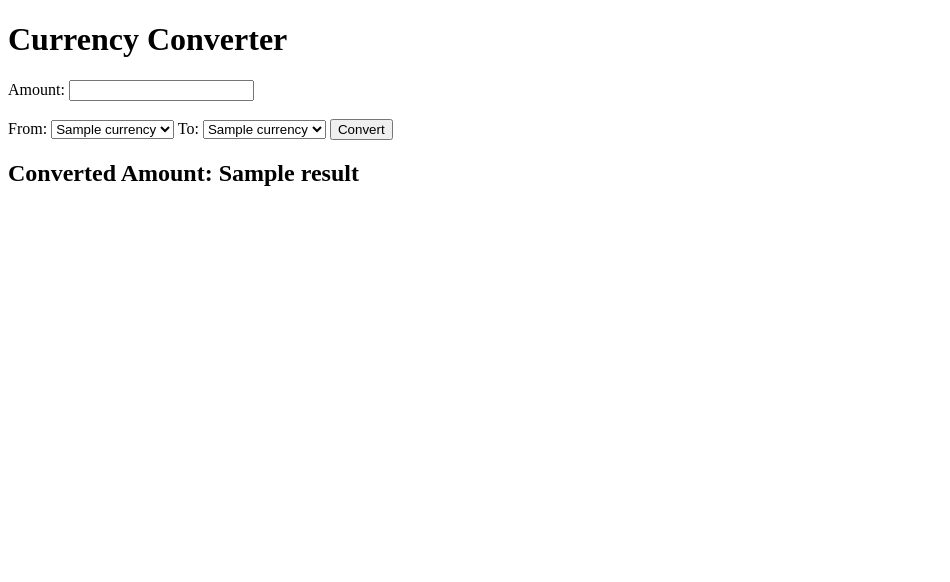
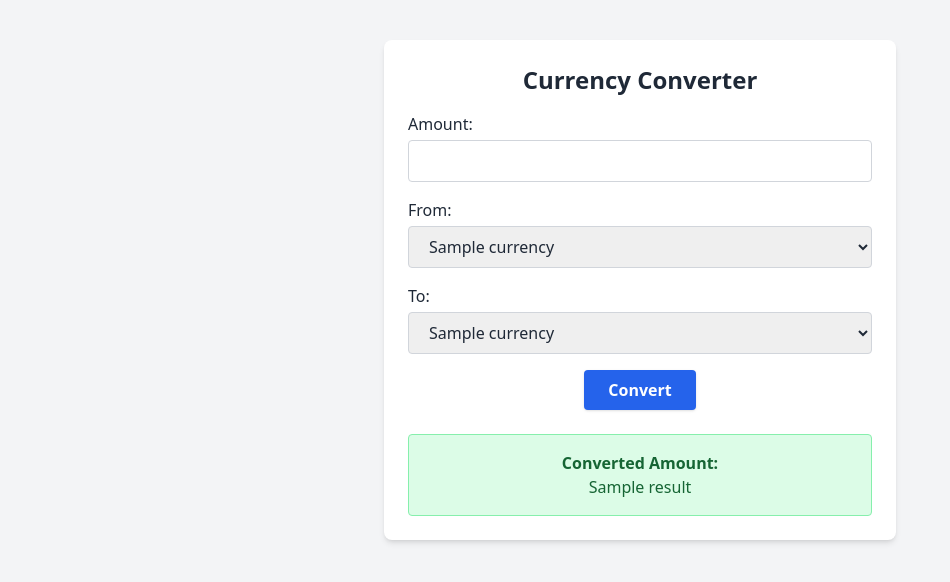
Before and after one commit to jackson-perry/CMSC495, a Flask app: template templates/index.html in a window 1280 px wide. Shown: the top 582 px of the page, without its empty margins (0-950 px from the left). Run offline with Flask 3, Linux system fonts and the light colour scheme; the template is opened without the code that fills it: most values are stand-ins (such as "Sample title", 1, 10 or a date in 2020); parts of the project's set-up code (start-up, migrations or seed data) failed here and were passed over; some libraries are stand-ins or nearby versions.

Commit message:
inital UI formating with tailwinds CSS

```diff
--- a/app.py
+++ b/app.py
@@ -44,7 +44,7 @@ class CurrencyClient:
     def calculate(self):
         """calcultes teh conversion currenly only wokring for USD base"""
         url=f"https://openexchangerates.org/api/latest.json?app_id={self.app_id}&base={self.base_currency}&symbols={self.target_currency}&prettyprint=false&show_alternative=false"
-        response = requests.get(url, timout =8)
+        response = requests.get(url, timeout =8)
         if response.status_code ==200:
             data =response.json()["rates"][self.target_currency]*self.base_value
             return data
--- a/templates/index.html
+++ b/templates/index.html
@@ -1,37 +1,64 @@
-<!doctype html>
-<html>
+<!DOCTYPE html>
+<html lang="en">
 <head>
+    <meta charset="UTF-8">
     <title>Currency Converter</title>
+    <!-- Tailwind CSS CDN -->
+    <script src="https://cdn.tailwindcss.com"></script>
 </head>
-<body>
-    <h1>Currency Converter</h1>
+<body class="bg-gray-100 text-gray-800 font-sans">
+
+    <div class="max-w-lg mx-auto mt-10 p-6 bg-white rounded-lg shadow-md">
+        <h1 class="text-2xl font-bold mb-4 text-center">Currency Converter</h1>
 
         {% if error %}
-        <p style="color: red;">Error: {{ error }}</p>
+            <div class="mb-4 p-3 bg-red-100 border border-red-300 text-red-700 rounded">
+                {{ error }}
+            </div>
         {% endif %}
 
-    <form method="post">
-        Amount: <input type="number" name="amount" step="0.01" required><br><br>
+        <form method="post" class="space-y-4">
+            <div>
+                <label class="block font-medium mb-1">Amount:</label>
+                <input type="number" name="amount" step="0.01" required
+                       class="w-full px-4 py-2 border border-gray-300 rounded focus:outline-none focus:ring-2 focus:ring-blue-500">
+            </div>
 
-        From:
-        <select name="base_currency">
+            <div>
+                <label class="block font-medium mb-1">From:</label>
+                <select name="base_currency"
+                        class="w-full px-4 py-2 border border-gray-300 rounded focus:outline-none focus:ring-2 focus:ring-blue-500">
+                    {% for code, name in currencies.items() %}
+                                <option value="{{ code }}" {% if code == request.form.base_currency or (not request.form.base_currency and code == 'USD') %}selected{% endif %}>
+                                    {{ name }}
+                                </option>
+                    {% endfor %}
+                </select>
+            </div>
+
+            <div>
+                <label class="block font-medium mb-1">To:</label>
+                <select name="target_currency"
+                        class="w-full px-4 py-2 border border-gray-300 rounded focus:outline-none focus:ring-2 focus:ring-blue-500">
                     {% for code, name in currencies.items() %}
                         <option value="{{ code }}">{{ name }}</option>
                     {% endfor %}
                 </select>
+            </div>
 
-        To:
-        <select name="target_currency">
-            {% for code, name in currencies.items() %}
-                <option value="{{ code }}">{{ name }}</option>
-            {% endfor %}
-        </select>
-
-        <button type="submit">Convert</button>
+            <div class="text-center">
+                <button type="submit"
+                        class="bg-blue-600 hover:bg-blue-700 text-white font-semibold px-6 py-2 rounded shadow">
+                    Convert
+                </button>
+            </div>
         </form>
 
         {% if result %}
-        <h2>Converted Amount: {{ result }}</h2>
+            <div class="mt-6 p-4 bg-green-100 border border-green-300 text-green-800 rounded text-center">
+                <strong>Converted Amount:</strong><br>{{ result }}
+            </div>
         {% endif %}
+    </div>
 </body>
 </html>
```
Lines whose indentation alone changed are shown as unchanged.
